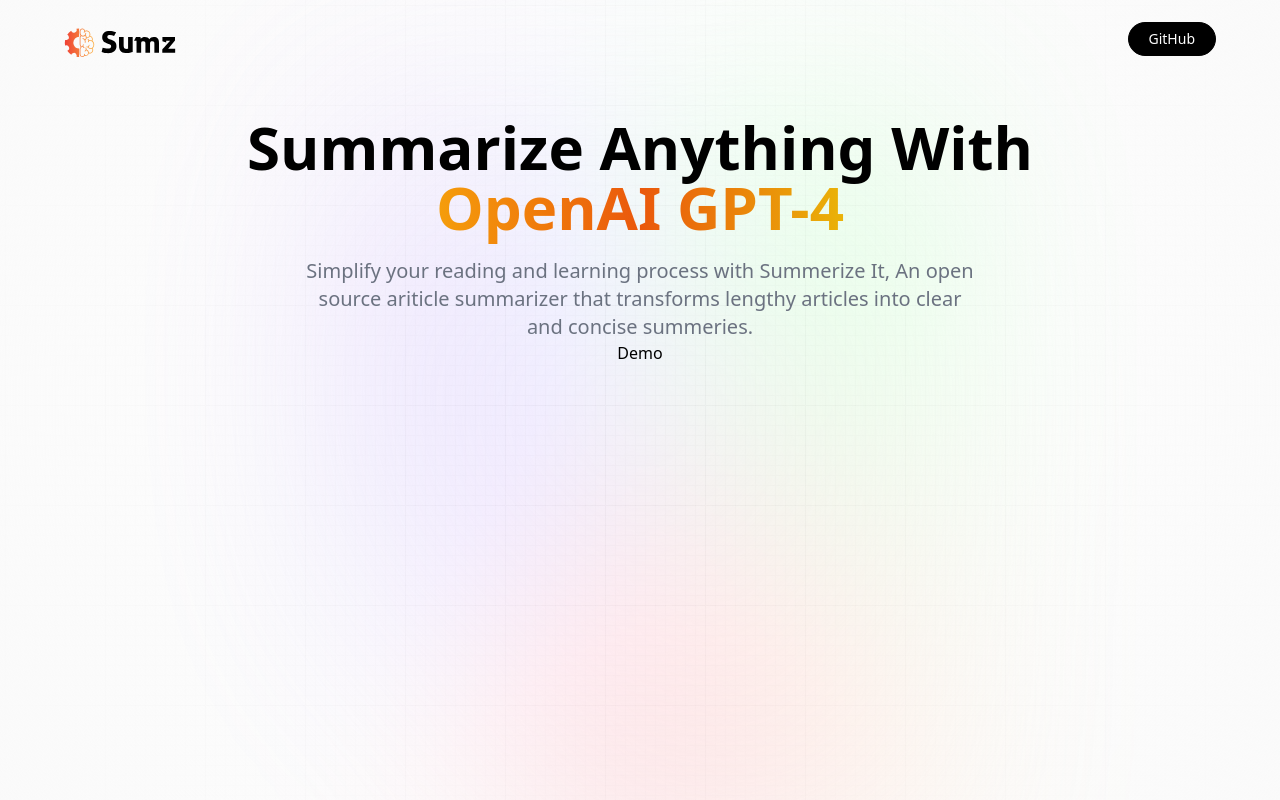
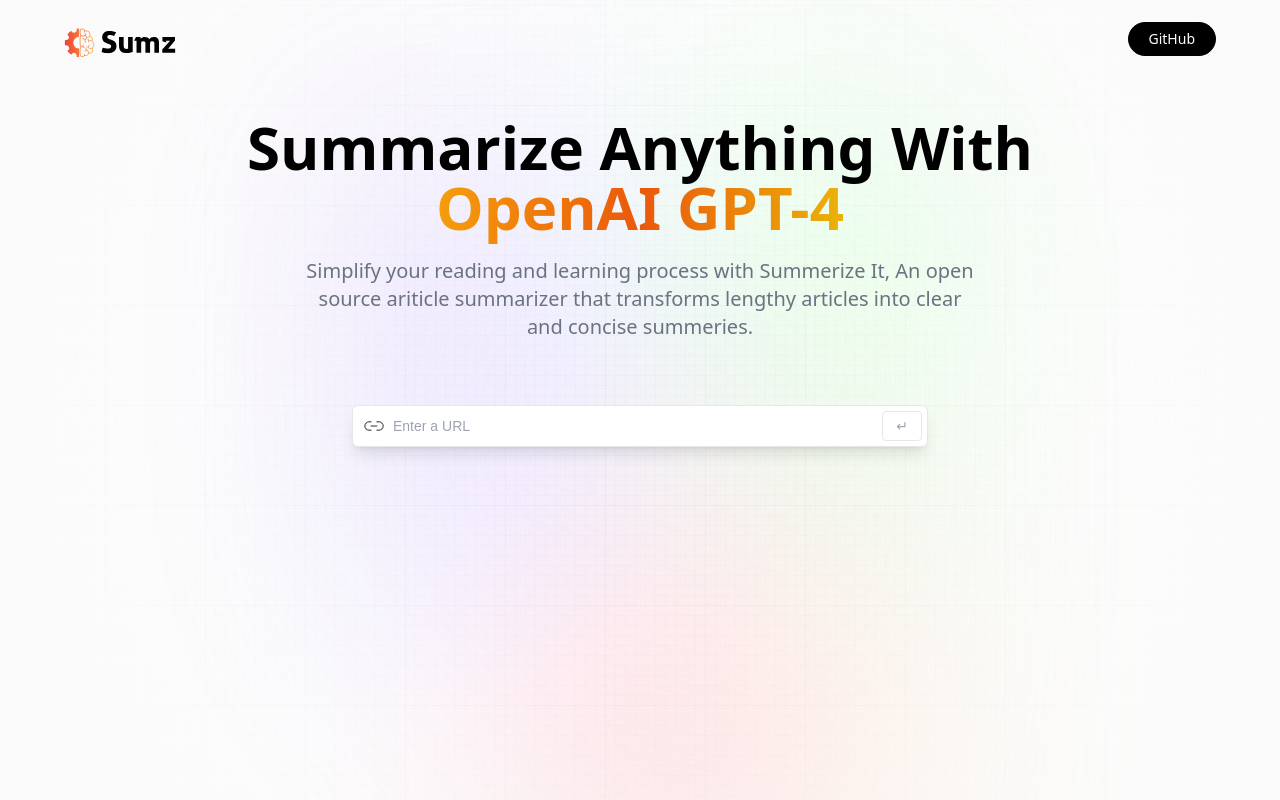
Before and after one commit to kfaisal-se/Summarize-It, a React (Vite) app: page / in a window 1280 px wide. Built offline with nearby package versions, Linux system fonts and the light colour scheme; a web font is replaced by a local one.

Commit message:
Added form input field for the URL

```diff
--- a/src/Components/Demo.jsx
+++ b/src/Components/Demo.jsx
@@ -1,8 +1,48 @@
-import React from 'react'
+import { useState, useEffect } from "react";
+import { copy, linkIcon, loader, tick } from "../assets";
 
 const Demo = () => {
+  const [article, setArticle] = useState({
+    url: '',
+    summary: '',
+  })
+
+  const handleSubmit = async(e) => {
+    alert('Submitted');
+  }
   return (
-    <div>Demo</div>
+    <section className="w-full max-w-xl mt-16">
+      {/* Search */}
+      <div className="flex flex-col w-full gap-2">
+        <form
+          className="relative flex items-center justify-center"
+          onSubmit={handleSubmit}
+        >
+          <img
+            src={linkIcon}
+            alt="link_icon"
+            className="absolute left-0 w-5 my-2 ml-3"
+          />
+          <input
+            type="url"
+            placeholder="Enter a URL"
+            value={article.url}
+            onChange={(e) => {setArticle({...article, url: e.target.value})}}
+            required
+            className="url_input peer"
+          >
+          </input>
+          <button
+            type="submit"
+            className="submit_btn peer-focus:border-gray-900 peer-focus:text-gray-500"
+          >
+            ↵
+          </button>
+        </form>
+        {/* Browse History */}
+      </div>
+      {/* Display Results */}
+    </section>
   )
 }
 
```
